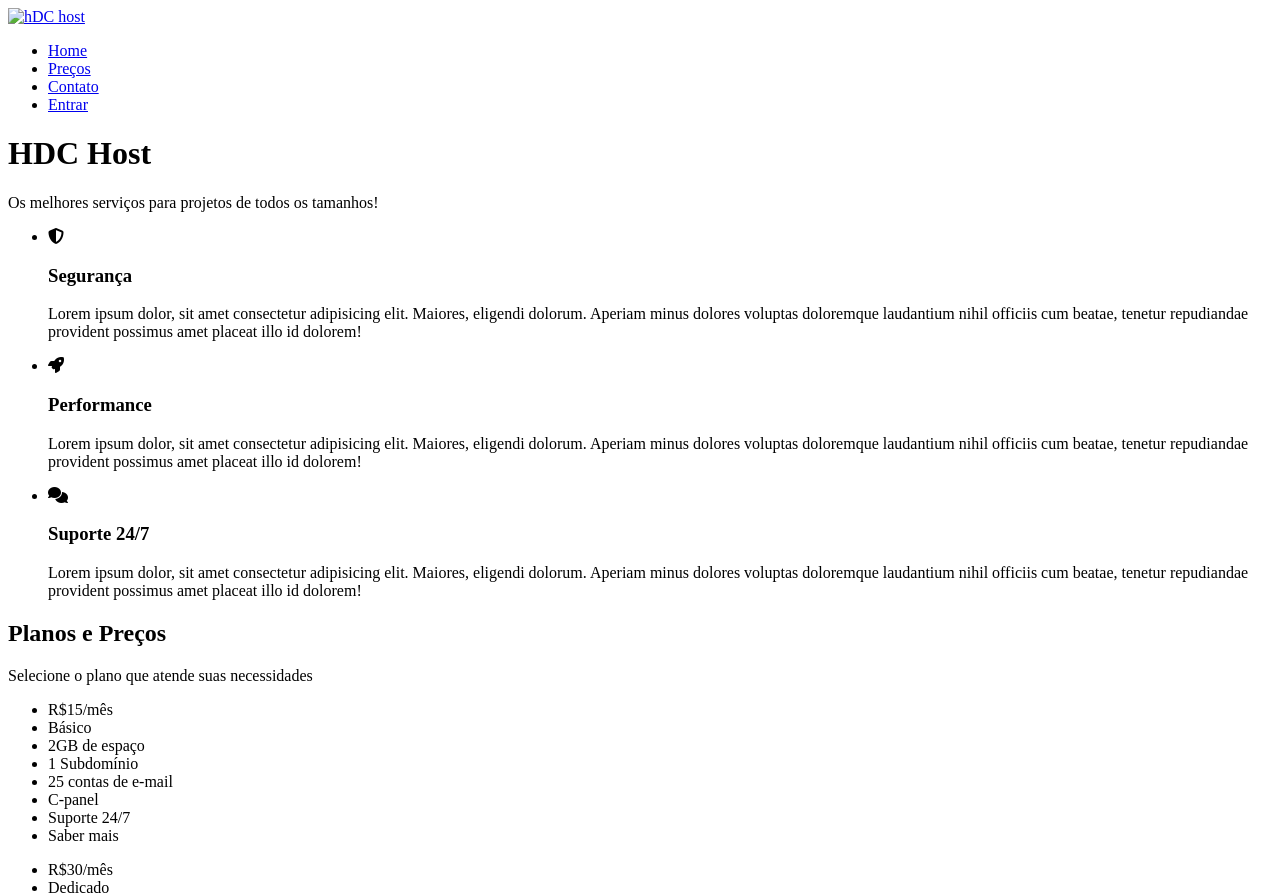
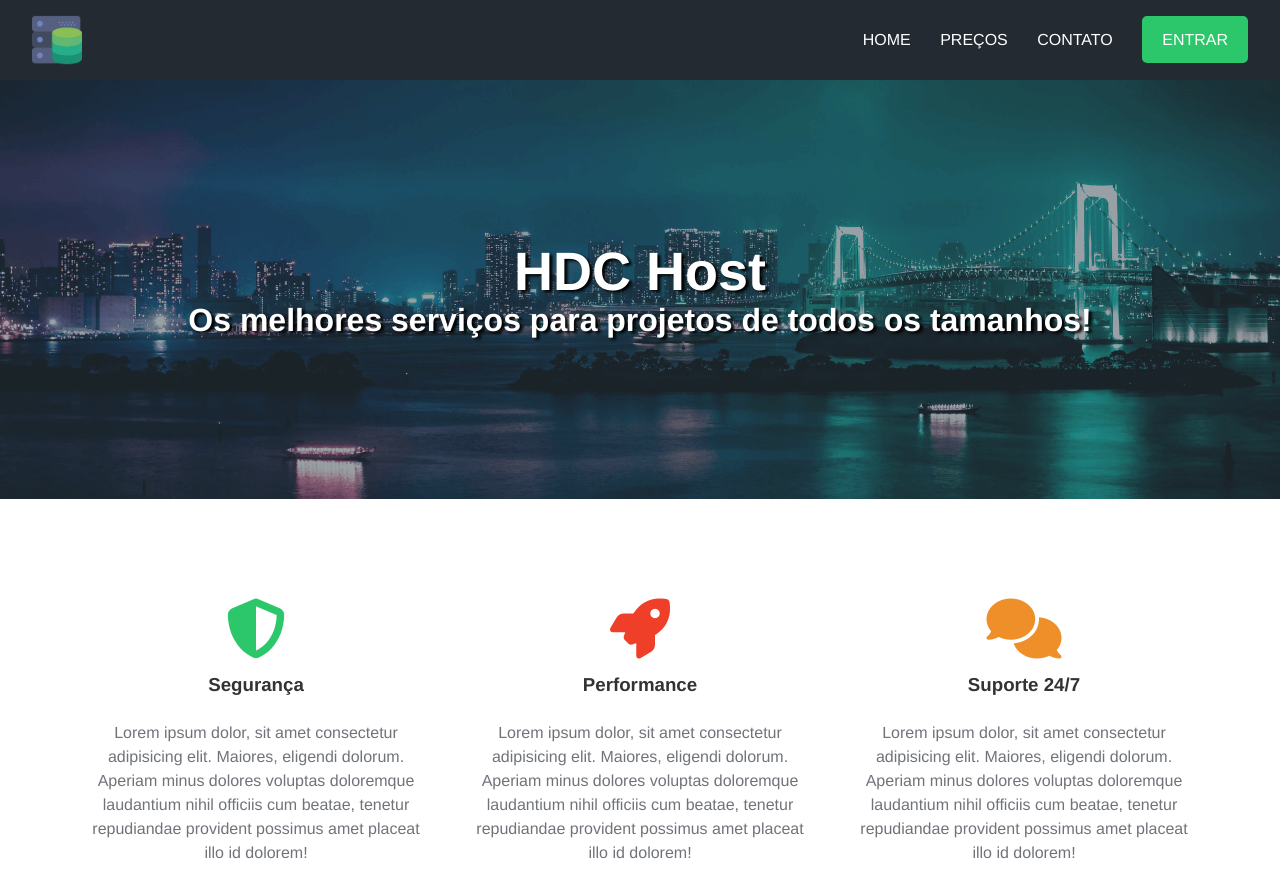
Before and after one commit to NicolasOliveira28/hDC_Host, a plain HTML site: page index.html in a window 1280 px wide. Shown: the top 893 px of the page. Drawn offline with Linux system fonts and the light colour scheme; the site is published under a folder, as on GitHub Pages, so addresses that start at the root find nothing.

Commit message:
Adiconando um "./" nos caminhos das imagens e do arquivo css. para ver se o bug do github resolve.

```diff
--- a/index.html
+++ b/index.html
@@ -14,14 +14,14 @@
     />
 
     <!-- Estilos -->
-    <link rel="stylesheet" href="/styles.css" />
+    <link rel="stylesheet" href="./styles.css" />
   </head>
   <body>
     <div class="container">
       <div class="navbar-container">
         <nav>
           <a href="#">
-            <img src="/hdchostlogo.png" alt="hDC host" class="logo" />
+            <img src="./hdchostlogo.png" alt="hDC host" class="logo" />
           </a>
           <ul class="navbar-itens">
             <li>
--- a/styles.css
+++ b/styles.css
@@ -71,7 +71,7 @@ nav {
 
 /* Main Banner */
 .main-banner {
-  background-image: url(/mainbanner.png);
+  background-image: url(./mainbanner.png);
   background-size: cover;
   background-position: center;
   padding: 10rem 0;
```
